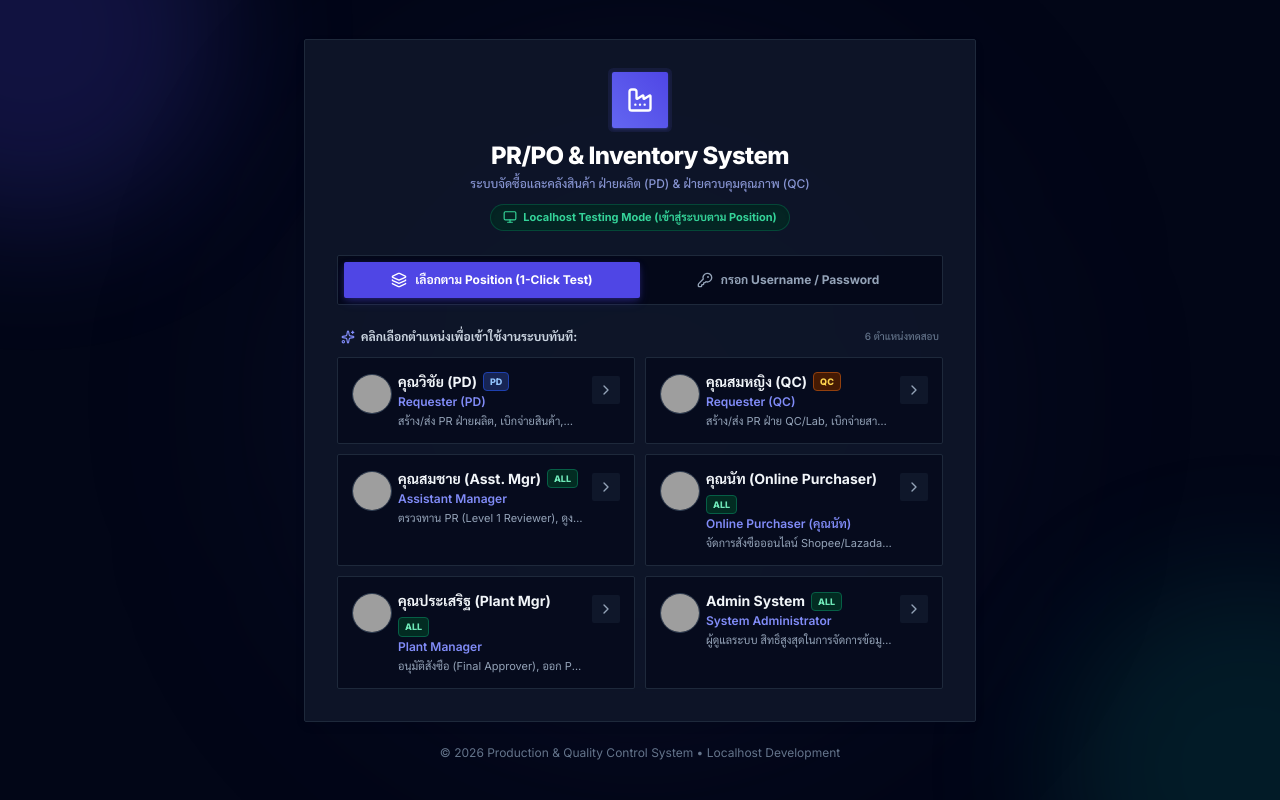
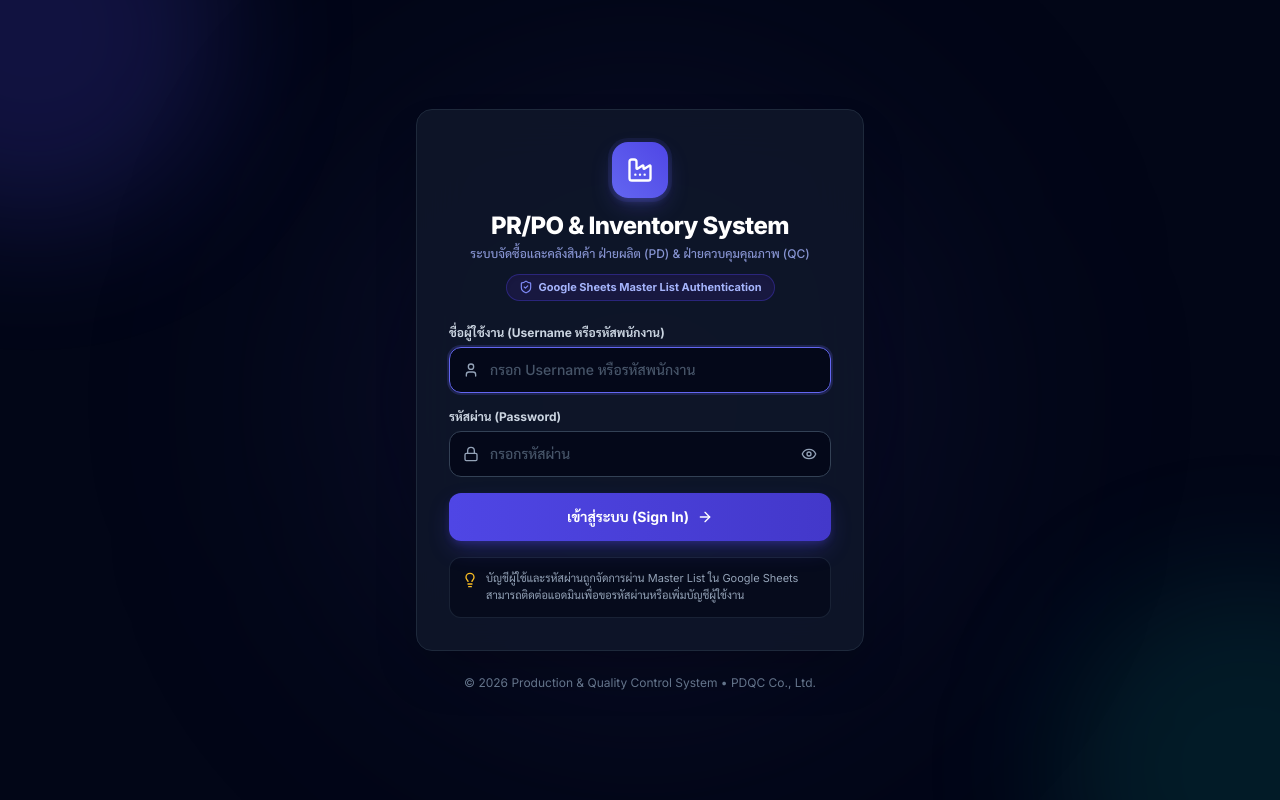
Before and after one commit to EngineeringDepSethachon/PRPO_PDQC, a React (Vite) app: page / in a window 1280 px wide. Built offline with nearby package versions, Linux system fonts and the light colour scheme; grey boxes are pictures that could not be loaded.

Commit message:
feat: simplify login view to username and password form only

```diff
--- a/src/components/auth/LoginView.jsx
+++ b/src/components/auth/LoginView.jsx
@@ -1,9 +1,8 @@
 import React, { useState } from 'react';
-import { authService, DEFAULT_EMPLOYEE_ACCOUNTS } from '../../services/authService';
+import { authService } from '../../services/authService';
 import {
-  Factory, Lock, User, Eye, EyeOff, ShieldCheck,
-  AlertCircle, ArrowRight, CheckCircle2, Sparkles,
-  Layers, ChevronRight, UserCheck, KeyRound, Monitor, Lightbulb
+  Factory, Lock, User, Eye, EyeOff,
+  AlertCircle, ArrowRight, Lightbulb, ShieldCheck
 } from 'lucide-react';
 
 export default function LoginView({ onLoginSuccess }) {
@@ -12,9 +11,8 @@ export default function LoginView({ onLoginSuccess }) {
   const [showPassword, setShowPassword] = useState(false);
   const [loading, setLoading] = useState(false);
   const [errorMsg, setErrorMsg] = useState('');
-  const [activeTab, setActiveTab] = useState('position'); // 'position' | 'credentials'
 
-  const handleManualLogin = async (e) => {
+  const handleSubmit = async (e) => {
     e.preventDefault();
     setErrorMsg('');
     setLoading(true);
@@ -35,20 +33,6 @@ export default function LoginView({ onLoginSuccess }) {
     }
   };
 
-  const handleQuickLogin = async (acc) => {
-    setErrorMsg('');
-    setLoading(true);
-    try {
-      const userSession = await authService.login(acc.username, acc.password);
-      if (onLoginSuccess) {
-        onLoginSuccess(userSession);
-      }
-    } catch (err) {
-      setErrorMsg(err.message || 'เข้าสู่ระบบไม่สำเร็จ');
-      setLoading(false);
-    }
-  };
-
   return (
     <div className="min-h-screen w-full bg-slate-950 flex flex-col justify-center items-center p-4 sm:p-6 lg:p-8 relative overflow-hidden font-sans select-none">
       {/* Background Decorative Glows */}
@@ -57,11 +41,11 @@ export default function LoginView({ onLoginSuccess }) {
       <div className="absolute top-1/2 left-1/2 -translate-x-1/2 -translate-y-1/2 w-[600px] h-[600px] bg-indigo-950/30 rounded-full blur-[120px] pointer-events-none" />
 
       {/* Main Container */}
-      <div className="w-full max-w-2xl bg-slate-900/90 backdrop-blur-xl border border-slate-800 rounded-sm p-6 sm:p-8 shadow-md relative z-10 animate-zoom-in">
+      <div className="w-full max-w-md bg-slate-900/90 backdrop-blur-xl border border-slate-800 rounded-2xl p-6 sm:p-8 shadow-2xl relative z-10 animate-zoom-in">
 
         {/* Header & Logo */}
         <div className="text-center mb-6">
-          <div className="inline-flex items-center justify-center w-14 h-14 rounded-sm bg-gradient-to-tr from-indigo-500 to-indigo-600 text-white shadow-sm shadow-indigo-500/30 mb-3 ring-4 ring-indigo-500/10">
+          <div className="inline-flex items-center justify-center w-14 h-14 rounded-2xl bg-gradient-to-tr from-indigo-500 to-indigo-600 text-white shadow-lg shadow-indigo-500/30 mb-3 ring-4 ring-indigo-500/10">
             <Factory className="w-7 h-7" />
           </div>
           <h1 className="text-xl sm:text-2xl font-black text-white tracking-tight">
@@ -71,113 +55,23 @@ export default function LoginView({ onLoginSuccess }) {
             ระบบจัดซื้อและคลังสินค้า ฝ่ายผลิต (PD) & ฝ่ายควบคุมคุณภาพ (QC)
           </p>
 
-          {/* Localhost Environment Badge */}
-          <div className="inline-flex items-center gap-1.5 px-3 py-1 rounded-full bg-emerald-950/70 border border-emerald-800/60 text-emerald-400 text-[11px] font-bold mt-3 shadow-inner">
-            <Monitor className="w-3.5 h-3.5 text-emerald-400" />
-            <span>Localhost Testing Mode (เข้าสู่ระบบตาม Position)</span>
+          {/* Cloud Master Data Badge */}
+          <div className="inline-flex items-center gap-1.5 px-3 py-1 rounded-full bg-indigo-950/70 border border-indigo-800/60 text-indigo-300 text-[11px] font-bold mt-3 shadow-inner">
+            <ShieldCheck className="w-3.5 h-3.5 text-indigo-400" />
+            <span>Google Sheets Master List Authentication</span>
           </div>
-        </div>
-
-        {/* Mode Selector Tabs */}
-        <div className="flex bg-slate-950/80 p-1.5 rounded-sm border border-slate-800 mb-6">
-          <button
-            type="button"
-            onClick={() => { setActiveTab('position'); setErrorMsg(''); }}
-            className={`flex-1 py-2.5 text-xs font-bold rounded-sm transition-all flex items-center justify-center gap-2 ${
-              activeTab === 'position'
-                ? 'bg-indigo-600 text-white shadow-md shadow-indigo-600/30'
-                : 'text-slate-400 hover:text-slate-200'
-            }`}
-          >
-            <Layers className="w-4 h-4" />
-            <span>เลือกตาม Position (1-Click Test)</span>
-          </button>
-          <button
-            type="button"
-            onClick={() => { setActiveTab('credentials'); setErrorMsg(''); }}
-            className={`flex-1 py-2.5 text-xs font-bold rounded-sm transition-all flex items-center justify-center gap-2 ${
-              activeTab === 'credentials'
-                ? 'bg-indigo-600 text-white shadow-md shadow-indigo-600/30'
-                : 'text-slate-400 hover:text-slate-200'
-            }`}
-          >
-            <KeyRound className="w-4 h-4" />
-            <span>กรอก Username / Password</span>
-          </button>
         </div>
 
         {/* Error Alert */}
         {errorMsg && (
-          <div className="mb-5 p-3.5 bg-rose-500/10 border border-rose-500/30 text-rose-300 rounded-sm text-xs font-semibold flex items-center gap-2.5 animate-shake">
+          <div className="mb-5 p-3.5 bg-rose-500/10 border border-rose-500/30 text-rose-300 rounded-xl text-xs font-semibold flex items-center gap-2.5 animate-shake">
             <AlertCircle className="w-4 h-4 text-rose-400 shrink-0" />
             <span>{errorMsg}</span>
           </div>
         )}
 
-        {/* TAB 1: 1-Click Position Selector */}
-        {activeTab === 'position' && (
-          <div className="space-y-3 animate-fade-in">
-            <div className="flex items-center justify-between px-1 mb-2">
-              <span className="text-xs font-bold text-slate-300 flex items-center gap-1.5">
-                <Sparkles className="w-3.5 h-3.5 text-indigo-400" />
-                คลิกเลือกตำแหน่งเพื่อเข้าใช้งานระบบทันที:
-              </span>
-              <span className="text-[10px] text-slate-500 font-medium">6 ตำแหน่งทดสอบ</span>
-            </div>
-
-            <div className="grid grid-cols-1 sm:grid-cols-2 gap-2.5">
-              {DEFAULT_EMPLOYEE_ACCOUNTS.map((acc) => {
-                const badgeColor = acc.department === 'PD'
-                  ? 'bg-blue-950 text-blue-300 border-blue-800'
-                  : acc.department === 'QC'
-                    ? 'bg-amber-950 text-amber-300 border-amber-800'
-                    : 'bg-emerald-950 text-emerald-300 border-emerald-800';
-
-                return (
-                  <button
-                    key={acc.id}
-                    type="button"
-                    disabled={loading}
-                    onClick={() => handleQuickLogin(acc)}
-                    className="p-3.5 rounded-sm bg-slate-950/60 hover:bg-indigo-950/40 border border-slate-800 hover:border-indigo-600/60 transition-all text-left group flex items-start justify-between relative overflow-hidden cursor-pointer hover:shadow-sm hover:shadow-indigo-950/50 active:scale-[0.98] disabled:opacity-50"
-                  >
-                    <div className="flex items-start gap-1.5 min-w-0">
-                      <img
-                        src={acc.pictureUrl}
-                        alt={acc.name}
-                        className="w-10 h-10 rounded-full object-cover border border-slate-700 group-hover:border-indigo-500 shrink-0 mt-0.5"
-                      />
-                      <div className="min-w-0">
-                        <div className="flex items-center gap-1.5 flex-wrap">
-                          <span className="font-bold text-sm text-slate-100 group-hover:text-white truncate">
-                            {acc.name}
-                          </span>
-                          <span className={`text-[9px] font-extrabold px-1.5 py-0.5 rounded border ${badgeColor}`}>
-                            {acc.department}
-                          </span>
-                        </div>
-                        <div className="text-xs font-semibold text-indigo-400 mt-0.5 truncate">
-                          {acc.title}
-                        </div>
-                        <p className="text-[11px] text-slate-400 mt-1 line-clamp-1 leading-snug">
-                          {acc.description}
-                        </p>
-                      </div>
-                    </div>
-
-                    <div className="shrink-0 p-1.5 rounded-sm bg-slate-900 group-hover:bg-indigo-600 text-slate-400 group-hover:text-white transition-colors ml-2 mt-1">
-                      <ChevronRight className="w-4 h-4" />
-                    </div>
-                  </button>
-                );
-              })}
-            </div>
-          </div>
-        )}
-
-        {/* TAB 2: Manual Credentials Form */}
-        {activeTab === 'credentials' && (
-          <form onSubmit={handleManualLogin} className="space-y-4 animate-fade-in">
+        {/* Credentials Form */}
+        <form onSubmit={handleSubmit} className="space-y-4">
           {/* Username */}
           <div>
             <label className="block text-xs font-bold text-slate-300 mb-1.5">
@@ -191,8 +85,8 @@ export default function LoginView({ onLoginSuccess }) {
                 type="text"
                 value={username}
                 onChange={(e) => setUsername(e.target.value)}
-                  placeholder="เช่น wichai.pd, somying.qc, somchai.am, nat.on, prasert.pm, admin"
-                  className="w-full bg-slate-950/80 border border-slate-700 text-slate-100 text-sm rounded-sm pl-10 pr-4 py-3 focus:outline-none focus:border-indigo-500 focus:ring-2 focus:ring-indigo-500/20 transition-all font-medium placeholder:text-slate-600"
+                placeholder="กรอก Username หรือรหัสพนักงาน"
+                className="w-full bg-slate-950/80 border border-slate-700 text-slate-100 text-sm rounded-xl pl-10 pr-4 py-3 focus:outline-none focus:border-indigo-500 focus:ring-2 focus:ring-indigo-500/20 transition-all font-medium placeholder:text-slate-600"
                 autoComplete="username"
                 autoFocus
               />
@@ -212,14 +106,14 @@ export default function LoginView({ onLoginSuccess }) {
                 type={showPassword ? 'text' : 'password'}
                 value={password}
                 onChange={(e) => setPassword(e.target.value)}
-                  placeholder="password123 (หรือ admin123 สำหรับแอดมิน)"
-                  className="w-full bg-slate-950/80 border border-slate-700 text-slate-100 text-sm rounded-sm pl-10 pr-11 py-3 focus:outline-none focus:border-indigo-500 focus:ring-2 focus:ring-indigo-500/20 transition-all font-medium placeholder:text-slate-600"
+                placeholder="กรอกรหัสผ่าน"
+                className="w-full bg-slate-950/80 border border-slate-700 text-slate-100 text-sm rounded-xl pl-10 pr-11 py-3 focus:outline-none focus:border-indigo-500 focus:ring-2 focus:ring-indigo-500/20 transition-all font-medium placeholder:text-slate-600"
                 autoComplete="current-password"
               />
               <button
                 type="button"
                 onClick={() => setShowPassword(!showPassword)}
-                  className="absolute inset-y-0 right-0 pr-3.5 flex items-center text-slate-400 hover:text-slate-200 transition-colors"
+                className="absolute inset-y-0 right-0 pr-3.5 flex items-center text-slate-400 hover:text-slate-200 transition-colors cursor-pointer"
                 tabIndex={-1}
               >
                 {showPassword ? <EyeOff className="w-4 h-4" /> : <Eye className="w-4 h-4" />}
@@ -231,10 +125,13 @@ export default function LoginView({ onLoginSuccess }) {
           <button
             type="submit"
             disabled={loading}
-              className="w-full bg-gradient-to-r from-indigo-600 to-indigo-700 hover:from-indigo-500 hover:to-indigo-600 text-white font-bold py-3.5 px-4 rounded-sm shadow-sm shadow-indigo-600/30 transition-all transform active:scale-[0.98] disabled:opacity-50 flex items-center justify-center gap-2 text-sm mt-2 cursor-pointer"
+            className="w-full bg-gradient-to-r from-indigo-600 to-indigo-700 hover:from-indigo-500 hover:to-indigo-600 text-white font-bold py-3.5 px-4 rounded-xl shadow-lg shadow-indigo-600/30 transition-all transform active:scale-[0.98] disabled:opacity-50 flex items-center justify-center gap-2 text-sm mt-2 cursor-pointer"
           >
             {loading ? (
+              <span className="flex items-center gap-2">
+                <span className="w-4 h-4 border-2 border-white/30 border-t-white rounded-full animate-spin"></span>
                 <span>กำลังเข้าสู่ระบบ...</span>
+              </span>
             ) : (
               <>
                 <span>เข้าสู่ระบบ (Sign In)</span>
@@ -243,17 +140,19 @@ export default function LoginView({ onLoginSuccess }) {
             )}
           </button>
 
-            <div className="p-3 bg-slate-950/60 rounded-sm border border-slate-800 text-[11px] text-slate-400 flex items-start gap-1.5">
-              <Lightbulb className="w-3.5 h-3.5 text-amber-400 shrink-0 mt-0.5" />
-              <span><span className="font-semibold text-slate-300">รหัสผ่านเริ่มต้น:</span> บัญชีทั่วไปใช้ <code className="font-mono text-indigo-400 font-bold">password123</code> และบัญชี admin ใช้ <code className="font-mono text-indigo-400 font-bold">admin123</code></span>
+          {/* Helper Note */}
+          <div className="p-3 bg-slate-950/60 rounded-xl border border-slate-800/80 text-[11px] text-slate-400 flex items-start gap-2">
+            <Lightbulb className="w-4 h-4 text-amber-400 shrink-0 mt-0.5" />
+            <span className="leading-relaxed">
+              บัญชีผู้ใช้และรหัสผ่านถูกจัดการผ่าน Master List ใน Google Sheets สามารถติดต่อแอดมินเพื่อขอรหัสผ่านหรือเพิ่มบัญชีผู้ใช้งาน
+            </span>
           </div>
         </form>
-        )}
       </div>
 
       {/* Footer copyright */}
       <div className="mt-6 text-center text-xs text-slate-500 relative z-10">
-        © 2026 Production & Quality Control System • Localhost Development
+        © 2026 Production & Quality Control System • PDQC Co., Ltd.
       </div>
     </div>
   );
```
Lines whose indentation alone changed are shown as unchanged.
